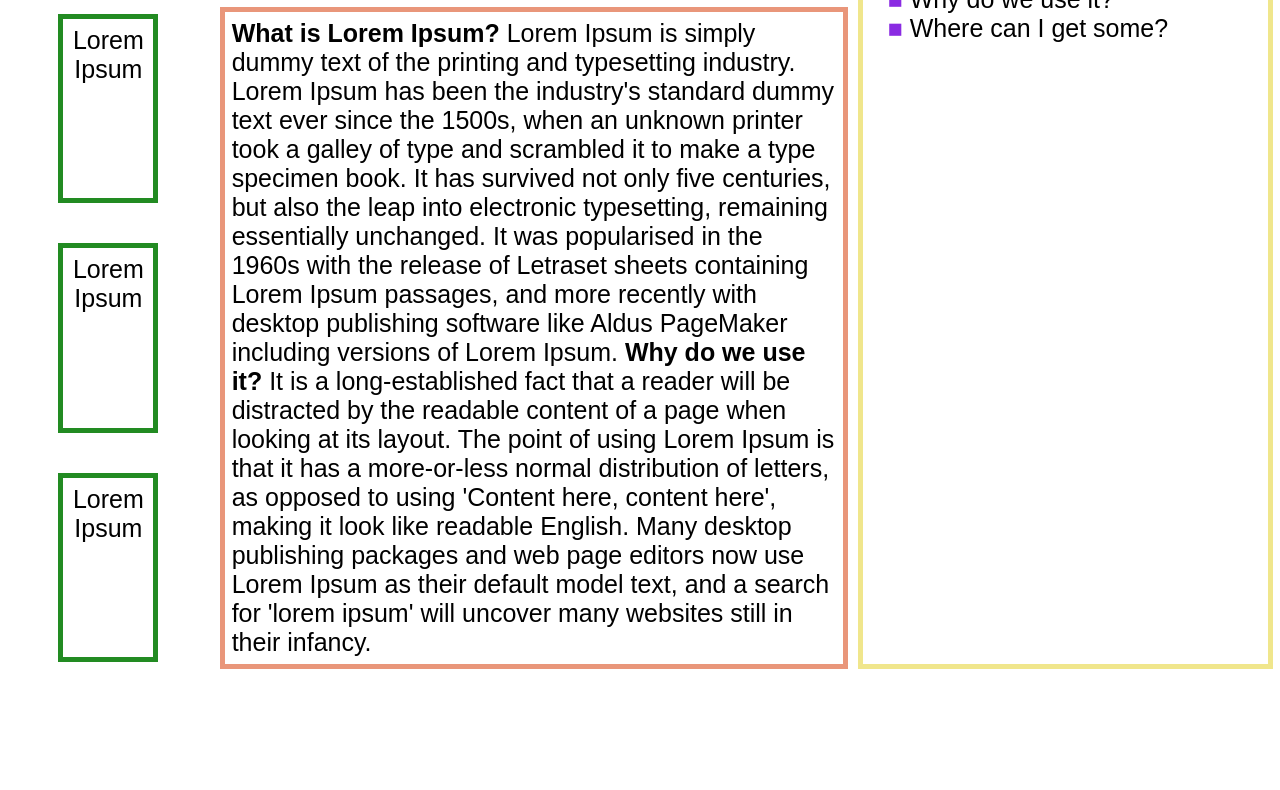
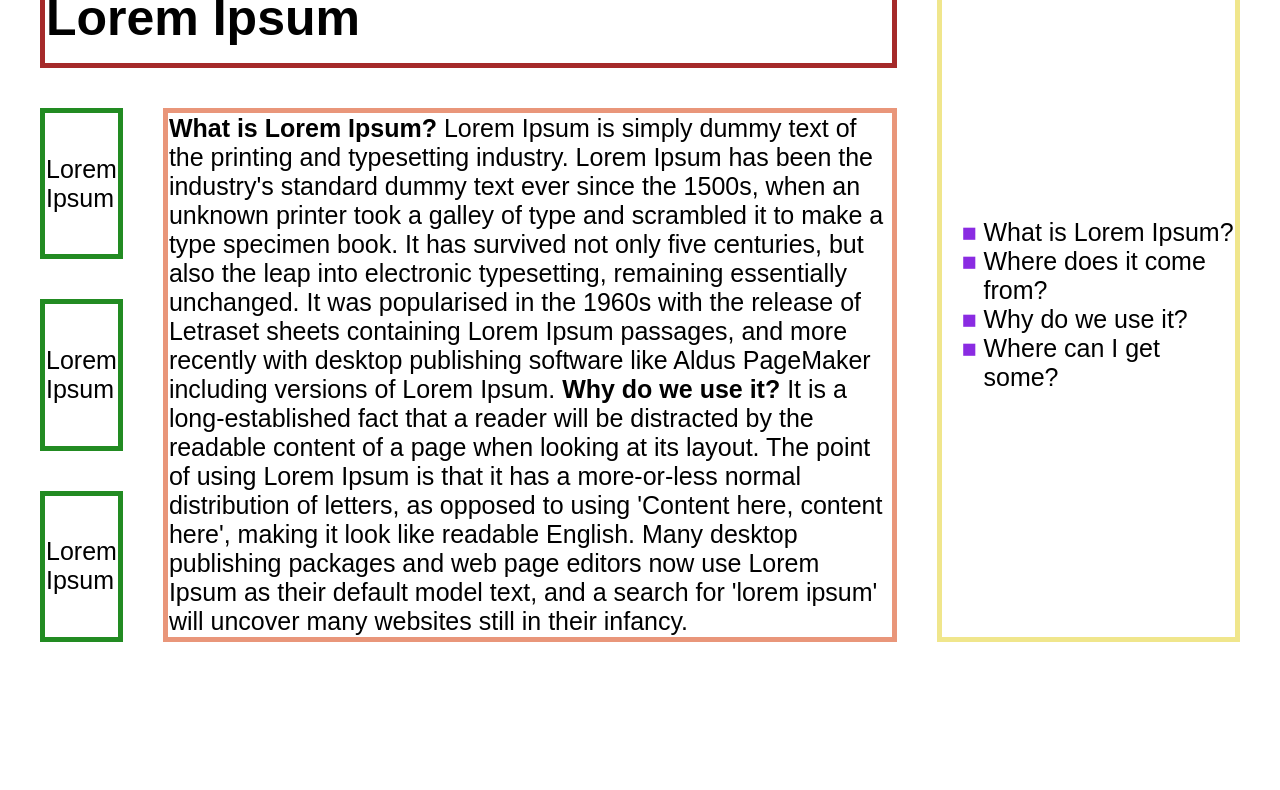
Before and after one commit to dashagenze/layout_practice, a plain HTML site: page index.html in a window 1280 px wide. Shown: the part 92-882 px from the top of the page. Before the commit the page ends 800 px from the top, so only its background shows below. Drawn offline with Linux system fonts and the light colour scheme.

Commit message:
made a table layout

```diff
--- a/index.html
+++ b/index.html
@@ -10,11 +10,11 @@
 
 <body>
 
-<div class="gridLayout" style="position: relative;">
-
-    <div class="banner">Lorem Ipsum</div>
-
-    <div class="menu">
+<table>
+    <tr>
+        <td colspan="4" class="banner">Lorem Ipsum</td>
+        <td colspan="2" rowspan="4" class="menu">
+            <div>
                 <ul>
                     <li>What is Lorem Ipsum?</li>
                     <li>Where does it come from?</li>
@@ -22,20 +22,39 @@
                     <li>Where can I get some?</li>
                 </ul>
             </div>
+        </td>
+    </tr>
 
-    <div class="blocks">
-        <div>Lorem Ipsum</div>
-        <div>Lorem Ipsum</div>
-        <div>Lorem Ipsum</div>
-    </div>
-
-    <div class="content">
+    <tr>
+        <td class="blocks">Lorem Ipsum</td>
+        <td colspan="3" rowspan="3" class="content">
+            <div>
                 <b>What is Lorem Ipsum?</b>
                 Lorem Ipsum is simply dummy text of the printing and typesetting industry. Lorem Ipsum has been the industry's standard dummy text ever since the 1500s, when an unknown printer took a galley of type and scrambled it to make a type specimen book. It has survived not only five centuries, but also the leap into electronic typesetting, remaining essentially unchanged. It was popularised in the 1960s with the release of Letraset sheets containing Lorem Ipsum passages, and more recently with desktop publishing software like Aldus PageMaker including versions of Lorem Ipsum.
                 <b>Why do we use it?</b>
                 It is a long-established fact that a reader will be distracted by the readable content of a page when looking at its layout. The point of using Lorem Ipsum is that it has a more-or-less normal distribution of letters, as opposed to using 'Content here, content here', making it look like readable English. Many desktop publishing packages and web page editors now use Lorem Ipsum as their default model text, and a search for 'lorem ipsum' will uncover many websites still in their infancy.
             </div>
-</div>
+        </td>
+    </tr>
+
+    <tr>
+        <td class="blocks">Lorem Ipsum</td>
+    </tr>
+
+    <tr>
+        <td class="blocks">Lorem Ipsum</td>
+    </tr>
+
+    <tr class="hidden" style="height: 1px;">
+        <td></td>
+        <td></td>
+        <td></td>
+        <td></td>
+        <td></td>
+        <td></td>
+    </tr>
+
+</table>
 
 </body>
 </html>
--- a/styles/styles.css
+++ b/styles/styles.css
@@ -7,92 +7,62 @@
     font-family: "Raleway", sans-serif;
 }
 
+body {overflow: hidden;}
+
+
+/*TABLE FORMATTING*/
+
+table {
+    margin-top: 20px;
+
+}
+
+table, th, td {
+    border: 0 solid white;
+    border-collapse: separate;
+    border-spacing: 40px;
+}
+
+th, td {
+    background-color: white;
+    height: 100px;
+}
+
+
+.hidden {
+    background-color: white;
+    border-style: none;
+}
+
+
+
+
+
 li::marker {color: blueviolet;}
 ul {list-style-type: '■ '}
 
-div {
-    padding: 7px;
-}
+
 
 .banner {
-    grid-area: banner;
     border: brown 5px solid;
+    width: 66%;
 
     font-size: 2em;
     font-weight: bold;
 }
 
 .menu {
-    grid-area: menu;
     border: khaki 5px solid;
-    position: sticky;
-    top: 0;
 }
 
 .blocks {
-    grid-area: blocks;
-
-    display: flex;
-    flex-direction: column;
-    gap: 40px 0;
-}
-
-body .blocks div {
     border: forestgreen 5px solid;
     width: 100px;
     height: 100%;
 }
 
+
+
 .content {
-    grid-area: content;
     border: darksalmon 5px solid;
 }
-
-
-/*ADAPTIVE VERSION*/
-@media (max-width: 1280px) {
-    .gridLayout {
-        display: block;
-    }
-
-    .blocks {
-        flex-direction: row;
-        justify-content: space-between;
-    }
-}
-
-
-/*PC VERSION*/
-@media  (min-width: 1280px) {
-    .gridLayout {
-        display: grid;
-        grid-template-columns: repeat(6, 1fr);
-        grid-template-rows: repeat(2, auto);
-        grid-template-areas:
-            'banner banner banner banner menu menu'
-            'blocks content content content menu menu';
-
-        gap: 10px 10px;
-    }
-
-    .blocks {
-        grid-area: blocks;
-
-        display: flex;
-        flex-direction: column;
-        gap: 40px 0;
-
-        justify-content: stretch;
-        align-items: center;
-    }
-
-    .blocks div {
-        border: forestgreen 5px solid;
-        width: 100px;
-        height: 100%;
-
-        text-align: center;
-
-    }
-
-}
```
Lines whose indentation alone changed are shown as unchanged.
